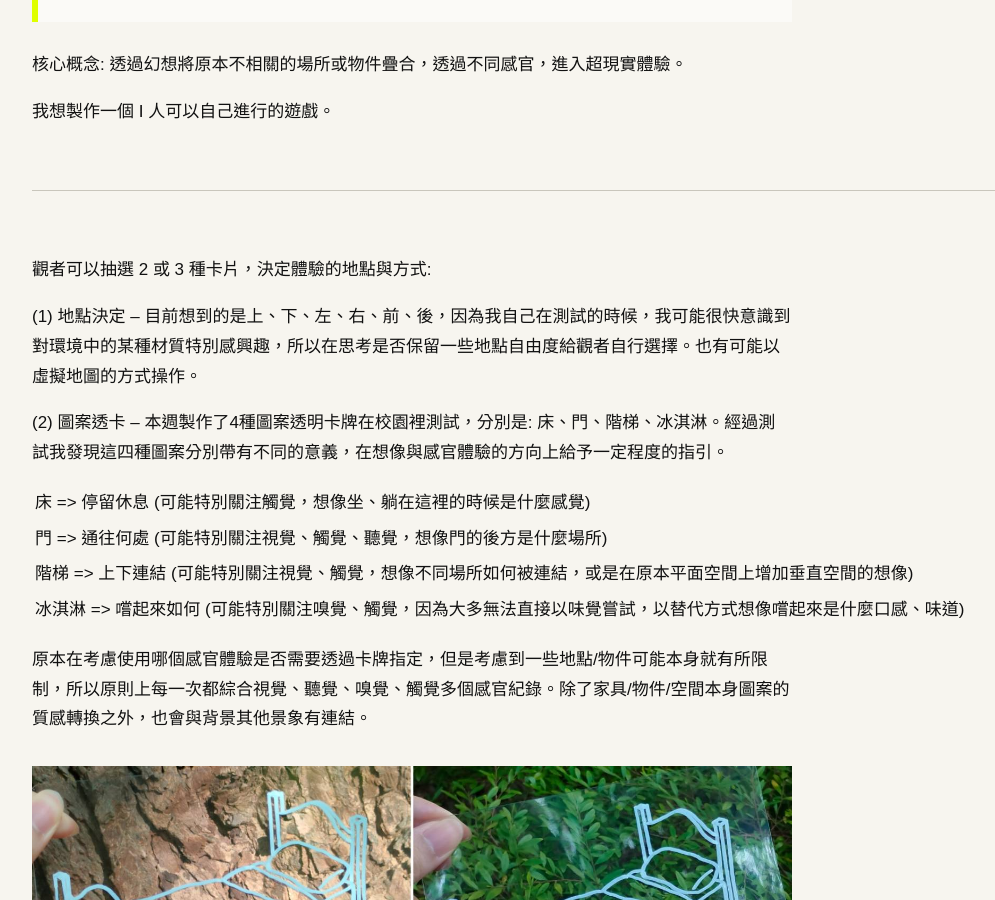
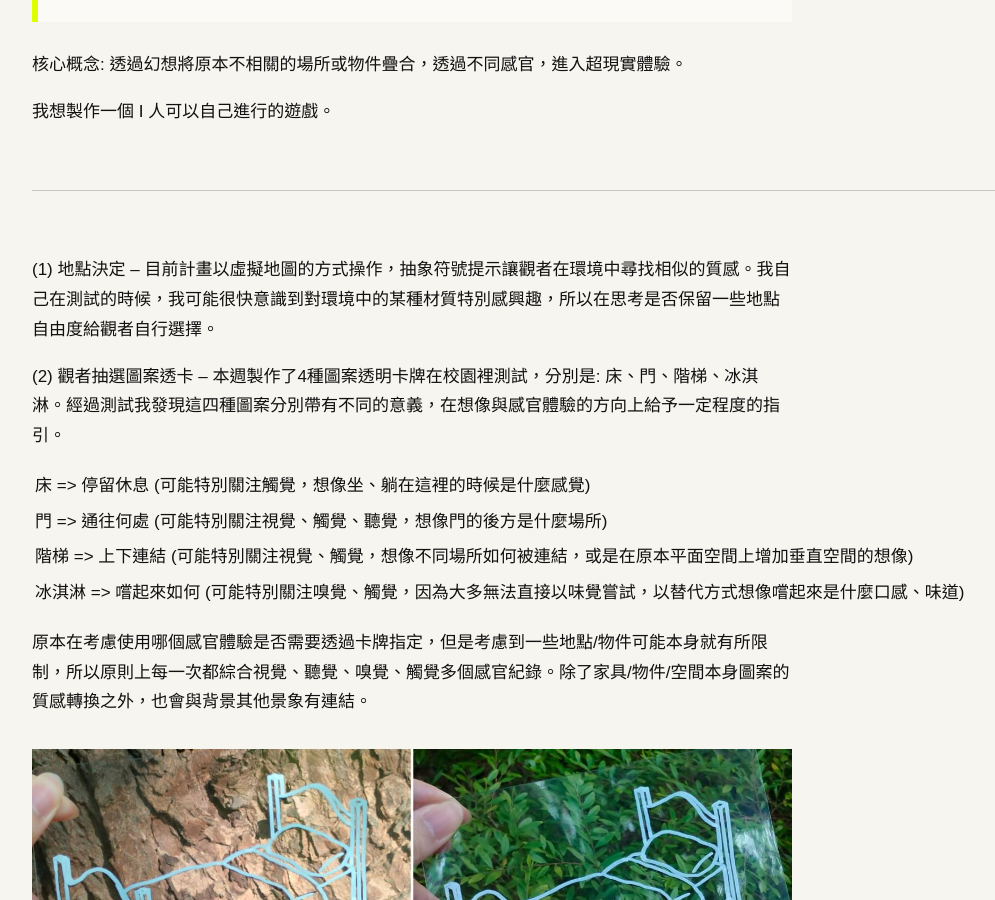
Before and after one commit to ivyjih/fieldworkarchive, a Jekyll site: the page built from weeks/week-08.md, in a window 1280 px wide and 900 px high, scrolled down 452 px. Shown: the whole window, without its empty margins (48-1043 px from the left). Built offline with Jekyll 4.4.1, drawn with Linux system fonts in a browser that asks for light colours.

Commit message:
Update week-08.md

```diff
--- a/weeks/week-08.md
+++ b/weeks/week-08.md
@@ -16,11 +16,10 @@ permalink: /weeks/week-08/
 
 -------
 
-觀者可以抽選 2 或 3 種卡片，決定體驗的地點與方式:
 
-(1) 地點決定 -- 目前想到的是上、下、左、右、前、後，因為我自己在測試的時候，我可能很快意識到對環境中的某種材質特別感興趣，所以在思考是否保留一些地點自由度給觀者自行選擇。也有可能以虛擬地圖的方式操作。
+(1) 地點決定 -- 目前計畫以虛擬地圖的方式操作，抽象符號提示讓觀者在環境中尋找相似的質感。我自己在測試的時候，我可能很快意識到對環境中的某種材質特別感興趣，所以在思考是否保留一些地點自由度給觀者自行選擇。
 
-(2) 圖案透卡 -- 本週製作了4種圖案透明卡牌在校園裡測試，分別是: 床、門、階梯、冰淇淋。經過測試我發現這四種圖案分別帶有不同的意義，在想像與感官體驗的方向上給予一定程度的指引。
+(2) 觀者抽選圖案透卡 -- 本週製作了4種圖案透明卡牌在校園裡測試，分別是: 床、門、階梯、冰淇淋。經過測試我發現這四種圖案分別帶有不同的意義，在想像與感官體驗的方向上給予一定程度的指引。
 
 | 床 => 停留休息 (可能特別關注觸覺，想像坐、躺在這裡的時候是什麼感覺)
 
```
